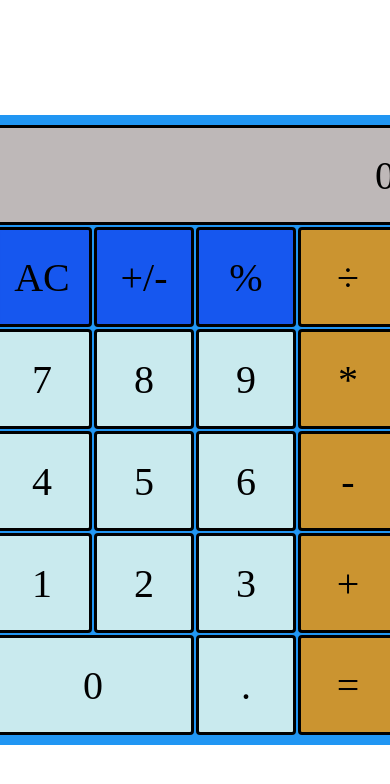
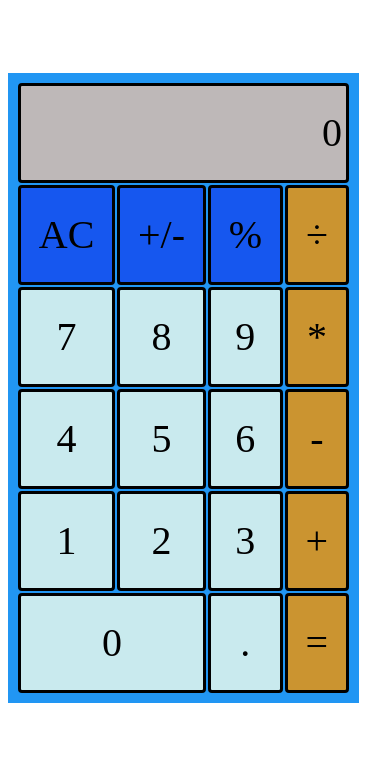
Before and after one commit to oliverfrost1/calculator, a plain HTML site: page index.html in a window 390 px wide. Drawn offline with Linux system fonts and the light colour scheme.

Commit message:
added compatability with small phones

```diff
--- a/style.css
+++ b/style.css
@@ -2,12 +2,14 @@ body {
     display: flex;
     justify-content: center;
     align-items: center;
-    height:100vh;
+    height:90vh;
+    width:90vw;
 }
 .container {
     height: 610px;
     display: grid;
-    grid-template-columns: repeat(4,100px);
+    max-width:700px;
+    grid-template-columns: repeat(4);
     grid-template-rows: repeat(6,100px);
     padding: 10px;
     width: 406px;
@@ -39,6 +41,7 @@ body {
     font-size: 40px;
     justify-content:right;
     align-items: center;
+    padding: 4px;
 }
 
 .pressedOperator {
```
